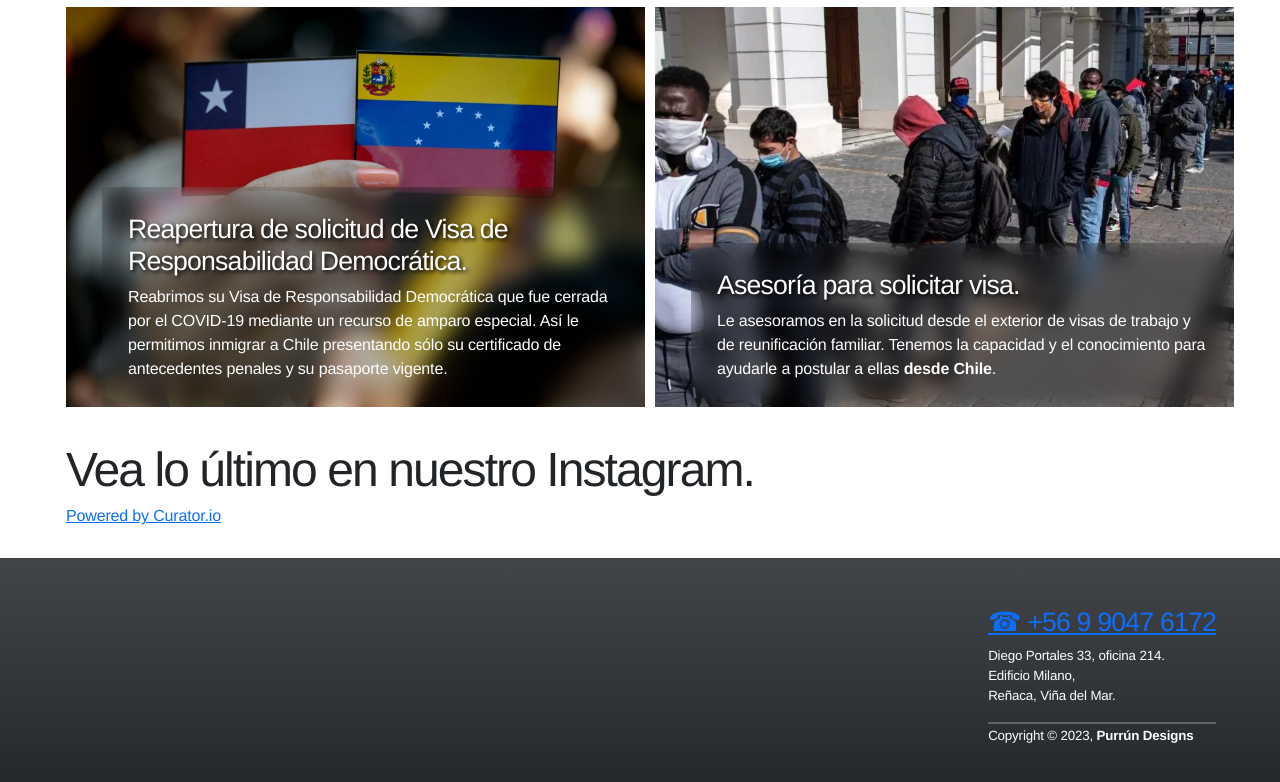
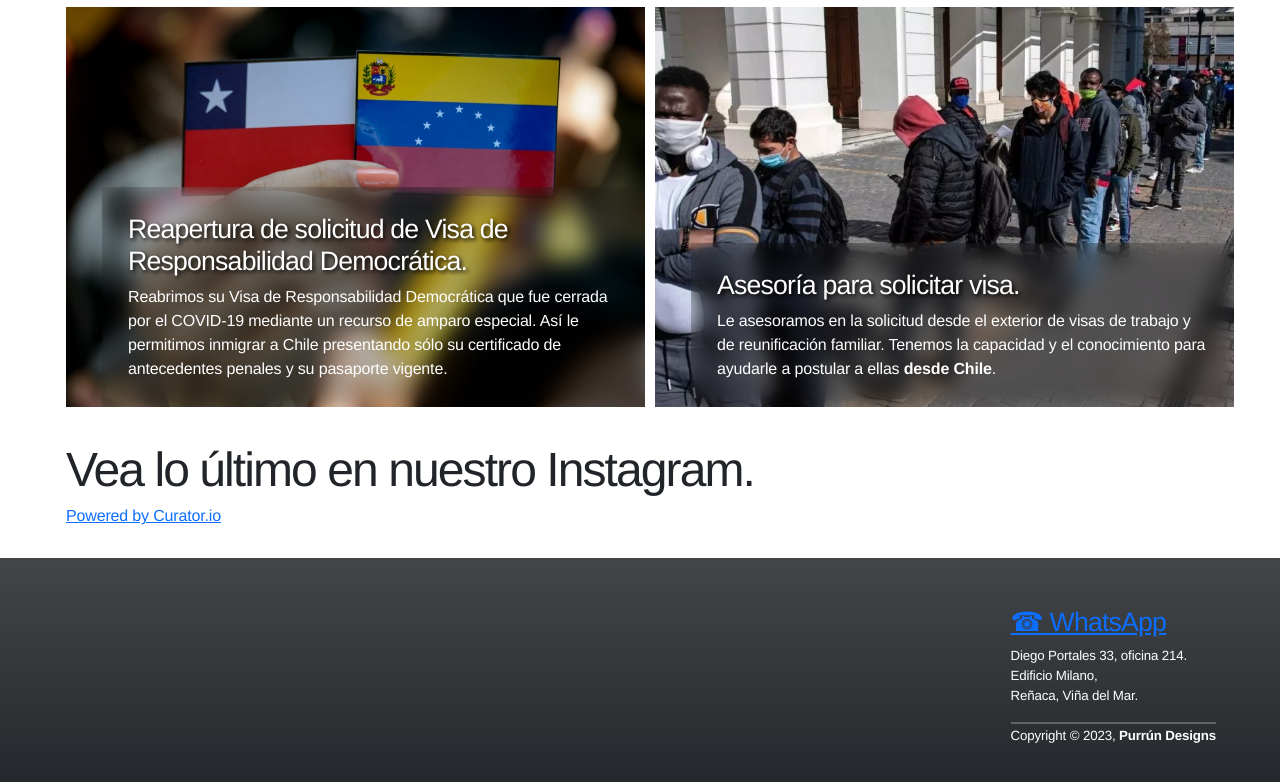
Before and after one commit to AlcioneSC/alcionesc.github.io, a website: page index.html in a window 1280 px wide. Shown: the part 1622-2404 px from the top of the page. Drawn offline with Linux system fonts and the light colour scheme; a web font is replaced by a local one.

Commit message:
Redes sociales

```diff
--- a/index.html
+++ b/index.html
@@ -129,7 +129,7 @@
     <!-- footer se repite.-->
     <footer class="bg-dark bg-gradient">
         <div>
-            <h3><a href="https://wa.me/56990476172">&phone; +56 9 9047 6172</a></h3>
+            <h3><a href="https://wa.me/56990476172">&phone; WhatsApp</a></h3>
             <p>Diego Portales 33, oficina 214.<br>
             Edificio Milano,<br>
             Re&ntilde;aca, Vi&ntilde;a del Mar.</p>
```
Also changed, not shown: pages/asesoria.html (+1 -1 lines), pages/contacto.html (+1 -1 lines), pages/inmigracion.html (+1 -1 lines), pages/noticias.html (+1 -1 lines).
